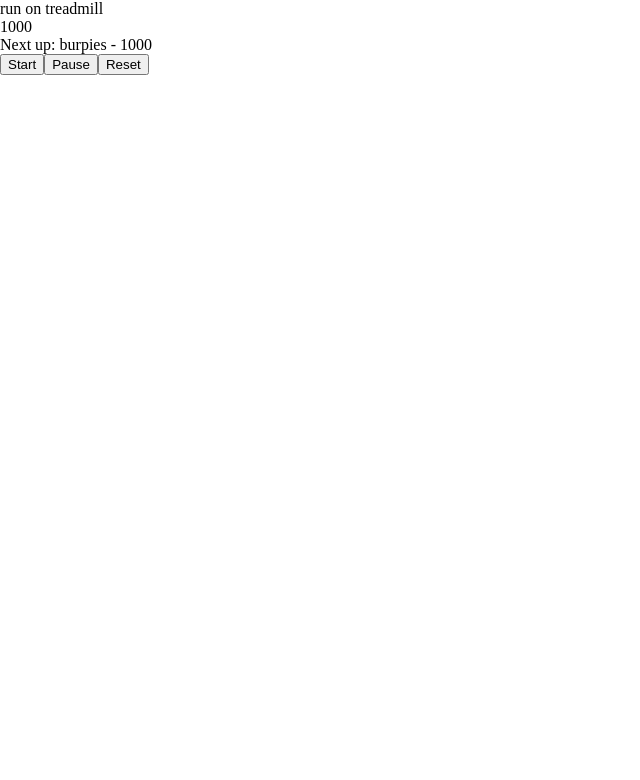
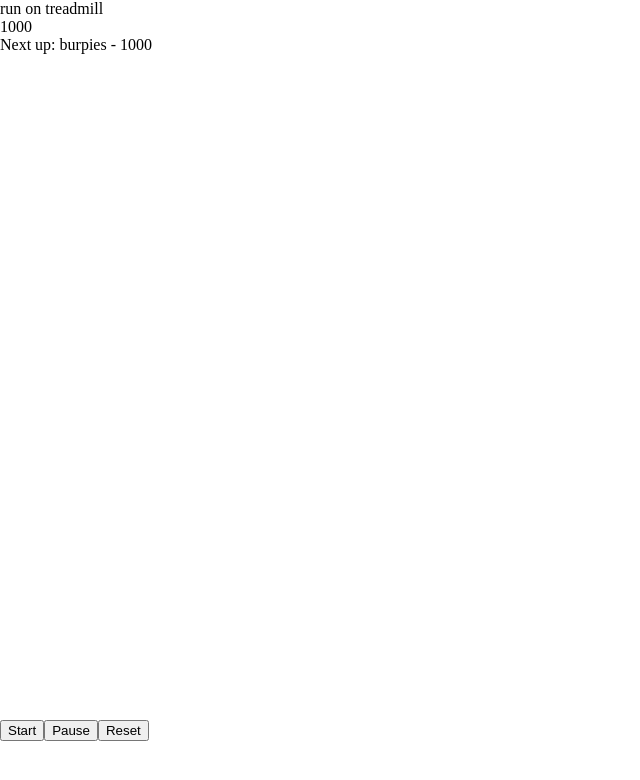
Before and after one commit to sennett/workoutify, a React app: page / in a window 1280 px wide. Shown: the top 780 px of the page, without its empty margins (0-640 px from the left). Built offline with nearby package versions, Linux system fonts and the light colour scheme.

Commit message:
layout of workout hud

```diff
--- a/components/WorkoutDisplay.js
+++ b/components/WorkoutDisplay.js
@@ -2,7 +2,7 @@ import React from 'react'
 import Exercises from '../containers/Exercises'
 
 const WorkoutDisplay = () => (
-  <div>
+  <div className="u-full-height">
     <Exercises />
   </div>
 )
--- a/containers/Controls.js
+++ b/containers/Controls.js
@@ -3,7 +3,7 @@ import React from 'react'
 import { start, pause, reset } from '../actions/controls'
 
 let Controls = ({start, pause, reset}) => (
-  <div>
+  <div className="c-workout-controls">
     <button onClick={start}>Start</button>
     <button onClick={pause}>Pause</button>
     <button onClick={reset}>Reset</button>
--- a/index.html
+++ b/index.html
@@ -12,6 +12,11 @@
     .u-full-height {
       height: 100%;
     }
+    .c-workout-controls {
+      height: 10%;
+      position: absolute;
+      bottom: 0;
+    }
   </style>
   <body class="u-full-height">
     <div id="root" class="u-full-height">
```
